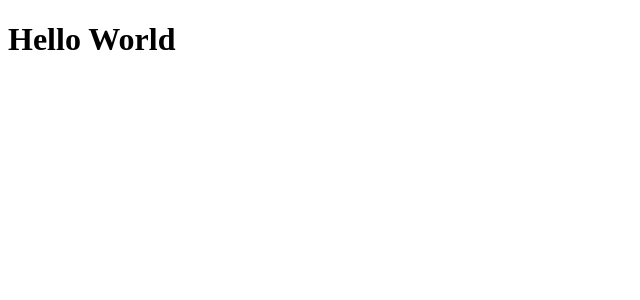
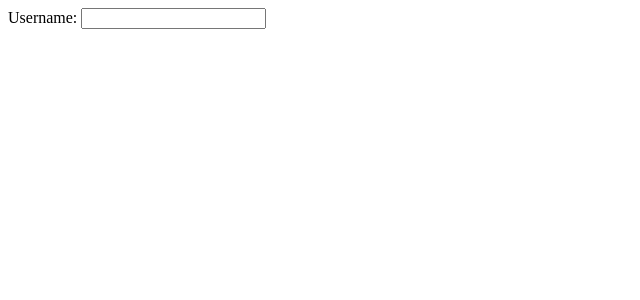
Before and after one commit to mehtaphysical/mental-health-first-aid-FE, a React app: page / in a window 1280 px wide. Shown: the top 300 px of the page, without its empty margins (0-640 px from the left). Built offline with nearby package versions, Linux system fonts and the light colour scheme.

Commit message:
create signup component, added username functionality

```diff
--- a/src/components/App.js
+++ b/src/components/App.js
@@ -1,5 +1,10 @@
 import React from 'react';
+import { SignUp } from './SignUp';
 
 export default function App() {
-  return <h1>Hello World</h1>;
+  return (
+    <>
+      <SignUp />
+    </>
+  );
 }
--- /dev/null
+++ b/src/components/SignUp.js
@@ -0,0 +1,13 @@
+import React, { useState } from 'react';
+
+export const SignUp = () => {
+  const [userName, setUserName] = useState('');
+
+  return (
+    <section>
+      <form>
+        <label>Username: <input type="text" value={userName} onChange={({ target }) => setUserName(target.value)} /></label>
+      </form>
+    </section>
+  );
+}
--- a/src/index.html
+++ b/src/index.html
@@ -5,7 +5,7 @@
   <meta charset="UTF-8">
   <meta name="viewport" content="width=device-width, initial-scale=1.0">
   <meta http-equiv="X-UA-Compatible" content="ie=edge">
-  <title>mental-health-first-aid-FE</title>
+  <title>Mental Health First Aid</title>
 </head>
 
 <body>
```
Also changed, not shown: 1 other file (tests, documents, lock files or other folders).
